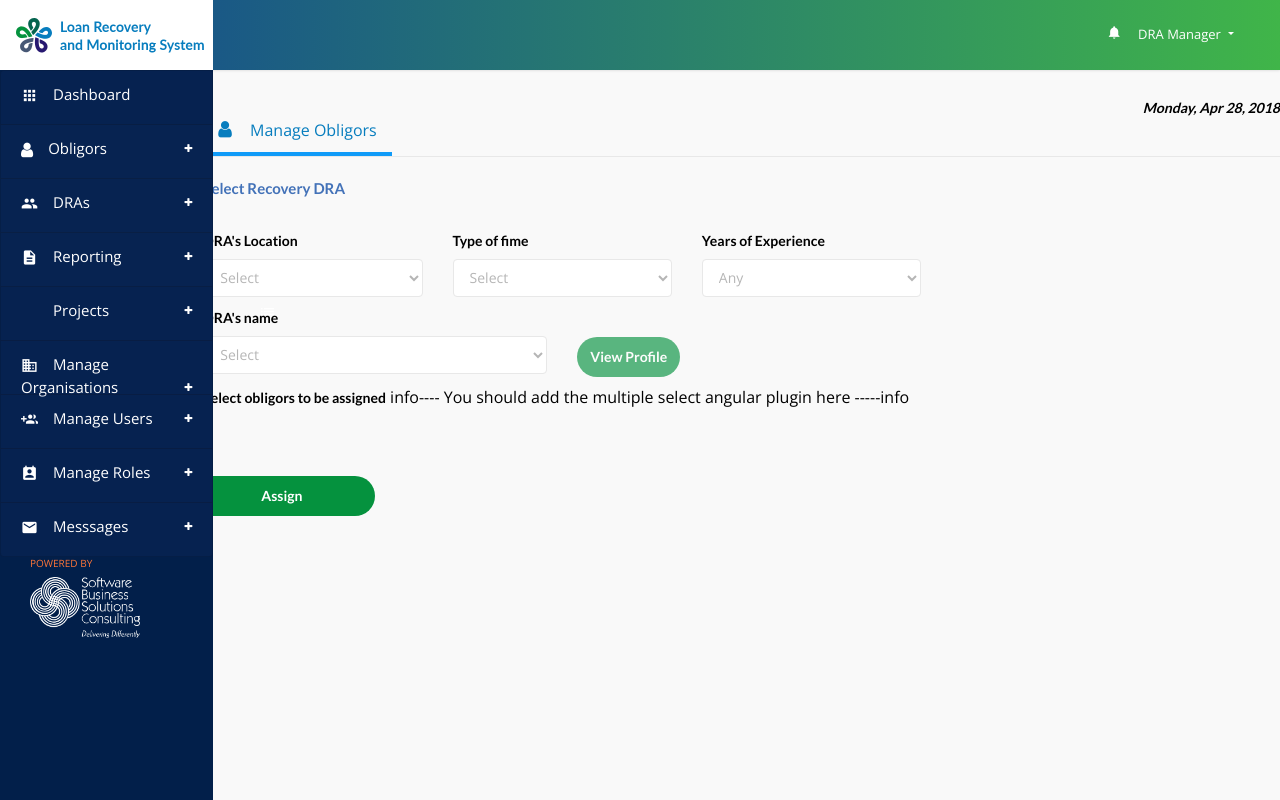
After one commit to 2kama/MyUI, a PHP site: page /assignobligor in a window 1280 px wide. The commit adds this page. Run offline with PHP 8.4, Linux system fonts and the light colour scheme.

Commit message:
Monday, 9th July Update

```diff
--- /dev/null
+++ b/fcaal/assignobligor.php
@@ -0,0 +1,100 @@
+<?php include("header.php"); ?>
+
+
+
+
+
+
+
+	 <style>
+   	  body {
+   	  	 background: #f9f9f9;
+   	  }
+   </style>
+
+
+				<div class="container first">
+
+					<div class="row">
+
+						<div class="col-md-12 calendar">Monday, Apr 28, 2018</div>
+
+						<div class="col-md-12 pageHead">
+							<div class="topic">
+								<i class="fa fa-user"></i> Manage Obligors
+							</div>
+						</div>
+
+					</div>
+
+
+
+					<div class="row">
+
+						<form class="row">
+
+						    <div class="col-md-12 mainPage2">Select Recovery DRA</div>
+
+
+                            <div class="col-md-8">
+                                <div class="row">
+
+
+
+
+
+                                        <div class="col-md-4">
+                                            <label for="">DRA's Location</label>
+                                            <select name="" id="" class="form-control">
+                                                <option value="">Select</option>
+                                            </select>
+                                        </div>
+                                        <div class="col-md-4">
+                                            <label for="">Type of fime</label>
+                                            <select name="" id="" class="form-control">
+                                                <option value="">Select</option>
+                                            </select>
+                                        </div>
+
+                                        <div class="col-md-4">
+                                            <label for="">Years of Experience</label>
+                                            <select name="" id="" class="form-control">
+                                                <option value="">Any</option>
+                                            </select>
+                                        </div>
+
+                                        <div class="col-md-6">
+                                            <label for="">DRA's name</label>
+                                            <select name="" id="" class="form-control">
+                                                <option value="">Select</option>
+                                            </select>
+                                        </div>
+
+                                        <div class="col-md-4">
+                                            <button style="margin-top:40px;" class="btn" disabled>View Profile</button>
+                                        </div>
+
+                                        <div class="col-md-12">
+                                            <label for="">Select obligors to be assigned</label>
+
+                                            info---- You should add the multiple select angular plugin here -----info
+                                        </div>
+
+
+
+                                        <button class="btn col-md-3">Assign</button>
+
+
+                                        </div>
+                            </div>
+
+                        </form>
+
+                    </div>
+
+                </div>
+
+
+
+
+<?php include("footer.php"); ?>
--- a/fcaal/header.php
+++ b/fcaal/header.php
@@ -135,14 +135,6 @@
 
 
 
-                  <li class="list-group-item drops">
-                    <div class="purse">
-                        <i class="material-icons">mail</i> Messsages
-                    </div>
-                  </li>
-
-
-
 
                   <li class="list-group-item drops">
                      <div class="purse">
@@ -256,6 +248,18 @@
 
 
 
+
+
+                  <li class="list-group-item drops">
+                    <div class="purse">
+                        <i class="material-icons">mail</i> Messsages
+                    </div>
+                  </li>
+
+
+
+
+
                 </ul>
 
                 <!-- end of menu listing -->
```
Also changed, not shown: fcaal/css/main.css (+36 -0 lines), fcaal/index.php (added, +82 -0 lines), fcaal/img/login.jpg (added), 1 other file.
